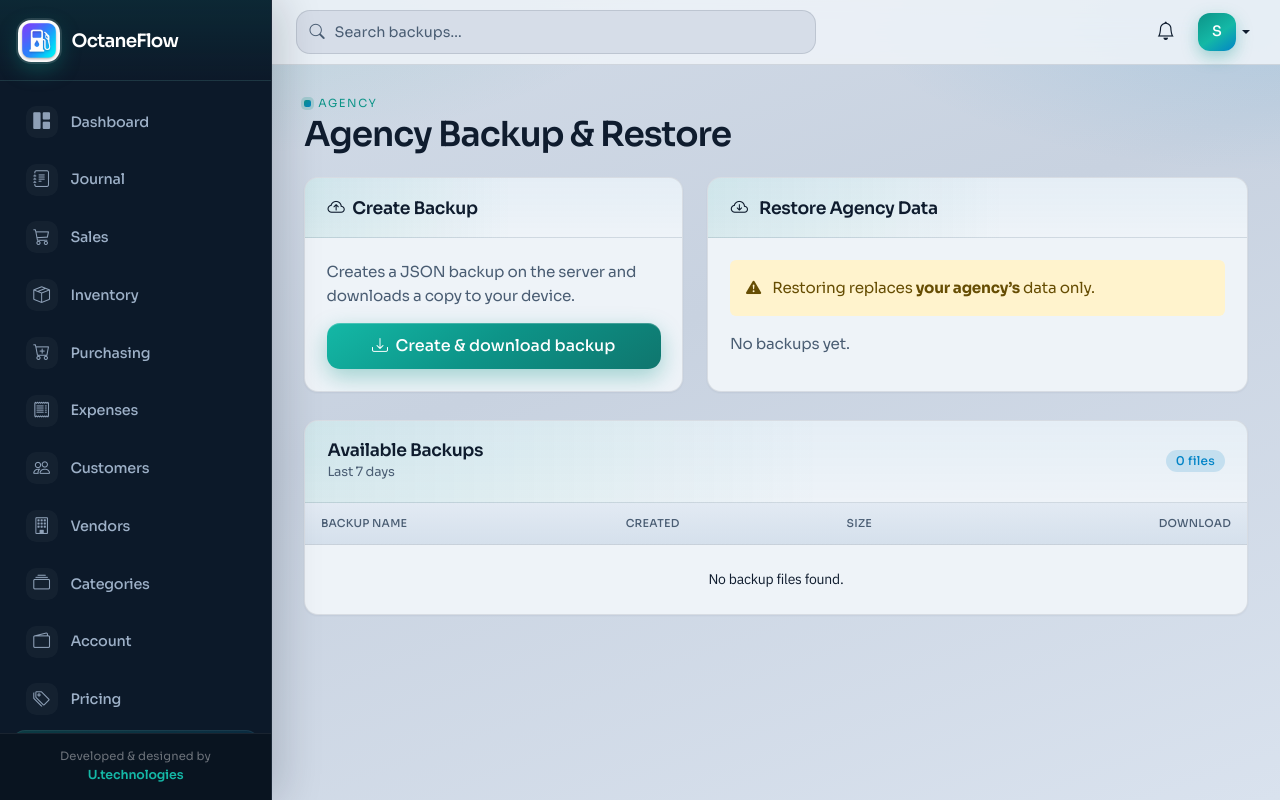
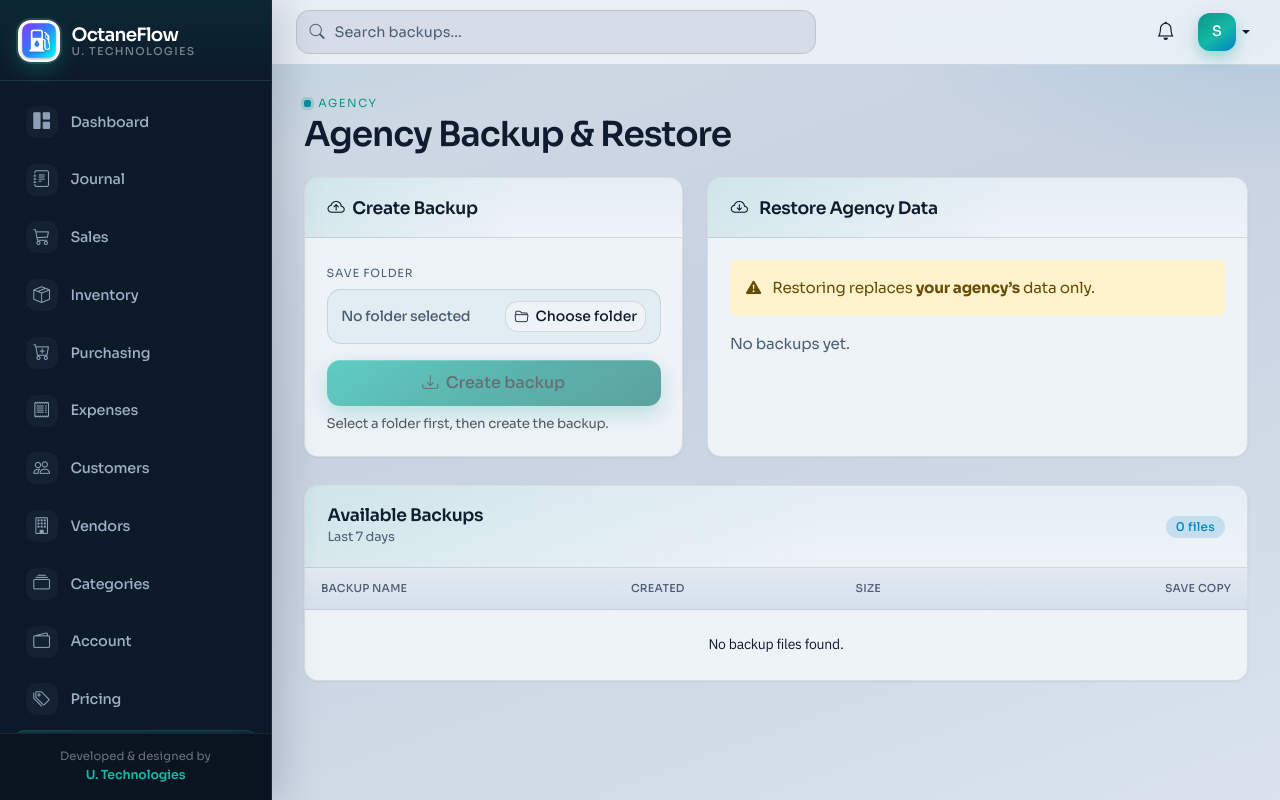
Before and after one commit to UsmanLatif112/Mian_Brothers, a Flask app: page /backup/ in a window 1280 px wide. Run offline with Flask 3, Linux system fonts and the light colour scheme; a user stored in the database is signed in; data comes from the database, SQL or seed files in the repository; tables that the repository leaves empty hold one stand-in row (values such as "Sample post"); some libraries are stand-ins or nearby versions.

Commit message:
feat: Update branding and agency management for improved user experience
- Refactored branding logic to dynamically adjust brand name, tag, and logo based on agency affiliation, enhancing personalization for authenticated users.
- Updated agency schema to ensure consistent branding with 'OctaneFlow' and 'U. Technologies' for relevant agencies.
- Improved UI elements in templates to reflect updated branding, including changes in the login and backup templates for better clarity and user guidance.
- Enhanced backup functionality with a new folder selection feature, improving user interaction during backup creation.

```diff
--- a/app/templates/auth/login.html
+++ b/app/templates/auth/login.html
@@ -11,7 +11,7 @@
                     <img src="{{ brand_logo_url or url_for('static', filename='img/logo.png') }}" alt="{{ brand_name or 'OctaneFlow' }}" width="64" height="64">
                 </div>
                 <h1 class="auth-title">Welcome to {{ brand_name or 'OctaneFlow' }}</h1>
-                <p class="text-muted-custom mb-0">Fuel Station Management Control</p>
+                <p class="text-muted-custom mb-0">{{ brand_tag or 'U. Technologies' }}</p>
             </div>
 
             <form action="{{ url_for('auth.login') }}" method="POST">
--- a/app/templates/backup/index.html
+++ b/app/templates/backup/index.html
@@ -31,15 +31,22 @@
                 <h2 class="panel-title mb-0"><i class="bi bi-cloud-arrow-up me-2"></i>Create Backup</h2>
             </div>
             <div class="card-body card-body-premium">
-                <p class="text-muted-custom mb-3">
-                    Creates a JSON backup on the server and downloads a copy to your device.
-                </p>
+                <label class="form-label form-label-custom">Save folder</label>
+                <div class="of-backup-folder mb-3" id="backup-folder-box">
+                    <div class="of-backup-folder-path" id="backup-folder-label">No folder selected</div>
+                    <button type="button" class="btn btn-outline-secondary btn-sm" id="btn-backup-folder">
+                        <i class="bi bi-folder2-open me-1"></i>
+                        <span id="btn-backup-folder-text">Choose folder</span>
+                    </button>
+                </div>
                 <button type="button"
                         class="btn btn-primary-custom w-100"
                         id="btn-backup-save"
-                        data-create-url="{{ url_for('backup.create') }}?download=1">
-                    <i class="bi bi-download me-1"></i> Create &amp; download backup
+                        data-create-url="{{ url_for('backup.create') }}?download=1"
+                        disabled>
+                    <i class="bi bi-download me-1"></i> Create backup
                 </button>
+                <p class="form-text mt-2 mb-0" id="backup-save-hint">Select a folder first, then create the backup.</p>
             </div>
         </div>
     </div>
@@ -116,7 +123,7 @@
                             <th>Backup Name</th>
                             <th>Created</th>
                             <th>Size</th>
-                            <th class="text-end">Download</th>
+                            <th class="text-end">Save copy</th>
                         </tr>
                     </thead>
                     <tbody>
@@ -127,12 +134,13 @@
                                 <td>{{ b.created.strftime('%Y-%m-%d %H:%M:%S') }}</td>
                                 <td>{{ b.size_kb }} KB</td>
                                 <td class="text-end">
-                                    <a href="{{ url_for('backup.download', filename=b.filename) }}"
-                                       class="btn btn-sm btn-outline-secondary border-0"
-                                       download
-                                       title="Download">
-                                        <i class="bi bi-download"></i>
-                                    </a>
+                                    <button type="button"
+                                            class="btn btn-sm btn-outline-secondary border-0 btn-backup-download"
+                                            data-url="{{ url_for('backup.download', filename=b.filename) }}"
+                                            data-filename="{{ b.filename }}"
+                                            title="Save to folder">
+                                        <i class="bi bi-folder-symlink"></i>
+                                    </button>
                                 </td>
                             </tr>
                             {% endfor %}
@@ -175,19 +183,95 @@
 {% endblock %}
 
 {% block scripts %}
+<style>
+.of-backup-folder {
+    display: flex;
+    align-items: center;
+    gap: 0.65rem;
+    padding: 0.7rem 0.85rem;
+    border: 1px solid var(--border-color);
+    border-radius: var(--radius-md, 14px);
+    background: color-mix(in srgb, var(--card-bg) 90%, var(--accent-blue) 6%);
+}
+.of-backup-folder-path {
+    flex: 1;
+    min-width: 0;
+    font-size: 0.88rem;
+    font-weight: 500;
+    color: var(--text-secondary);
+    white-space: nowrap;
+    overflow: hidden;
+    text-overflow: ellipsis;
+}
+.of-backup-folder.is-ready .of-backup-folder-path {
+    color: var(--text-primary);
+    font-weight: 500;
+}
+</style>
 <script>
 (function (fn) {
     if (document.readyState === 'loading') document.addEventListener('DOMContentLoaded', fn, { once: true });
     else fn();
 })(function () {
     const createBtn = document.getElementById('btn-backup-save');
+    const folderBtn = document.getElementById('btn-backup-folder');
+    const folderLabel = document.getElementById('backup-folder-label');
+    const folderBtnText = document.getElementById('btn-backup-folder-text');
+    const folderBox = document.getElementById('backup-folder-box');
+    const hint = document.getElementById('backup-save-hint');
+    let dirHandle = null;
 
     function toast(msg, kind) {
         if (window.ofToast) window.ofToast(msg, kind || 'info');
         else window.ofAlert({ message: msg });
     }
 
-    function triggerDownload(blob, filename) {
+    function setFolderUI(name) {
+        if (!folderLabel) return;
+        if (name) {
+            folderLabel.textContent = name;
+            if (folderBtnText) folderBtnText.textContent = 'Change folder';
+            if (folderBox) folderBox.classList.add('is-ready');
+            if (createBtn) createBtn.disabled = false;
+            if (hint) hint.textContent = 'Backup will be saved in the selected folder.';
+        } else {
+            folderLabel.textContent = 'No folder selected';
+            if (folderBtnText) folderBtnText.textContent = 'Choose folder';
+            if (folderBox) folderBox.classList.remove('is-ready');
+            if (createBtn) createBtn.disabled = true;
+            if (hint) hint.textContent = 'Select a folder first, then create the backup.';
+        }
+    }
+
+    async function pickFolder() {
+        if (!window.showDirectoryPicker) {
+            window.ofAlert({
+                title: 'Folder picker unavailable',
+                message: 'Folder save needs Chrome or Edge. Use a download instead.',
+            });
+            return;
+        }
+        try {
+            dirHandle = await window.showDirectoryPicker({ mode: 'readwrite' });
+            setFolderUI(dirHandle.name || 'Selected folder');
+        } catch (err) {
+            if (err && err.name === 'AbortError') return;
+            toast(err.message || 'Could not open folder picker.', 'danger');
+        }
+    }
+
+    async function writeToDir(blob, filename, handle) {
+        const fileHandle = await handle.getFileHandle(filename, { create: true });
+        const writable = await fileHandle.createWritable();
+        await writable.write(blob);
+        await writable.close();
+    }
+
+    async function writeBlob(blob, filename) {
+        if (dirHandle) {
+            await writeToDir(blob, filename, dirHandle);
+            return 'folder';
+        }
         const url = URL.createObjectURL(blob);
         const a = document.createElement('a');
         a.href = url;
@@ -196,6 +280,7 @@
         a.click();
         a.remove();
         setTimeout(() => URL.revokeObjectURL(url), 2000);
+        return 'download';
     }
 
     async function fetchBackupBlob(url, method) {
@@ -224,23 +309,64 @@
         return { blob, filename };
     }
 
+    async function saveFromUrl(url, method, requireFolder) {
+        if (requireFolder && !dirHandle) {
+            toast('Choose a folder first.', 'warning');
+            return;
+        }
+        if (window.ofLoader) window.ofLoader.show(method === 'POST' ? 'Creating backup…' : 'Saving…');
+        try {
+            const { blob, filename } = await fetchBackupBlob(url, method);
+            const mode = await writeBlob(blob, filename);
+            if (window.ofLoader) window.ofLoader.hide(true);
+            if (mode === 'folder') {
+                toast(`Saved ${filename} to ${dirHandle.name || 'folder'}`, 'success');
+            } else {
+                toast(`Download started: ${filename}`, 'success');
+            }
+            if (method === 'POST') {
+                setTimeout(() => { window.location.href = '{{ url_for("backup.index") }}'; }, 600);
+            }
+        } catch (err) {
+            if (window.ofLoader) window.ofLoader.hide(true);
+            if (err && err.name === 'AbortError') {
+                toast('Save cancelled.', 'warning');
+                return;
+            }
+            toast(err.message || 'Could not save backup.', 'danger');
+        }
+    }
+
+    if (folderBtn) folderBtn.addEventListener('click', pickFolder);
+
     if (createBtn) {
-        createBtn.addEventListener('click', async () => {
+        createBtn.addEventListener('click', () => {
             const url = createBtn.getAttribute('data-create-url');
-            if (!url) return;
-            if (window.ofLoader) window.ofLoader.show('Creating backup…');
-            try {
-                const { blob, filename } = await fetchBackupBlob(url, 'POST');
-                triggerDownload(blob, filename);
-                if (window.ofLoader) window.ofLoader.hide(true);
-                toast(`Download started: ${filename}`, 'success');
-                setTimeout(() => { window.location.href = '{{ url_for("backup.index") }}'; }, 700);
-            } catch (err) {
-                if (window.ofLoader) window.ofLoader.hide(true);
-                toast(err.message || 'Could not create backup.', 'danger');
-            }
+            if (url) saveFromUrl(url, 'POST', true);
         });
     }
+
+    document.querySelectorAll('.btn-backup-download').forEach((btn) => {
+        btn.addEventListener('click', async () => {
+            const url = btn.getAttribute('data-url');
+            if (!url) return;
+            if (!dirHandle) {
+                if (!window.showDirectoryPicker) {
+                    saveFromUrl(url, 'GET', false);
+                    return;
+                }
+                try {
+                    dirHandle = await window.showDirectoryPicker({ mode: 'readwrite' });
+                    setFolderUI(dirHandle.name || 'Selected folder');
+                } catch (err) {
+                    if (err && err.name === 'AbortError') return;
+                    toast(err.message || 'Could not open folder.', 'danger');
+                    return;
+                }
+            }
+            saveFromUrl(url, 'GET', false);
+        });
+    });
 
     const form = document.getElementById('restore-form');
     if (!form) return;
--- a/app/templates/base.html
+++ b/app/templates/base.html
@@ -238,7 +238,7 @@
             <p class="sidebar-credit">
                 Developed &amp; designed by<br>
                 <a href="https://udottechnologies.com" target="_blank" rel="noopener noreferrer" class="sidebar-credit-link">
-                    <strong>U.technologies</strong>
+                    <strong>U. Technologies</strong>
                 </a>
             </p>
         </div>
```
Also changed, not shown: app/__init__.py (+50 -10 lines).
